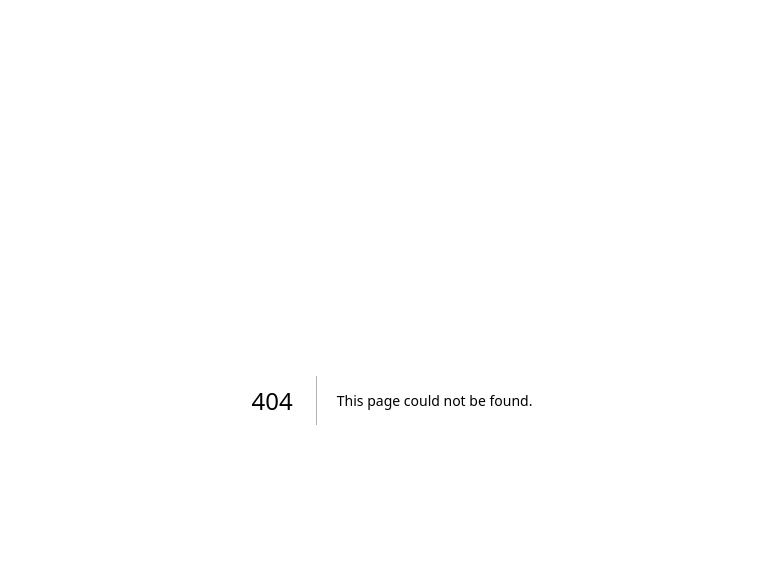
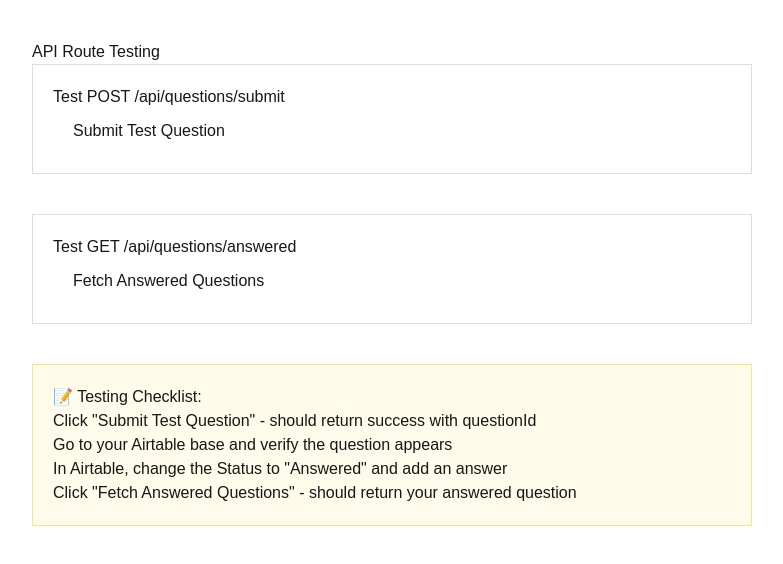
Before and after one commit to chain-labs/magnus-lp, a Next.js app: page /test-api in a window 1280 px wide. Before the commit this address had no page. Shown: the top 564 px of the page, without its empty margins (248-1031 px from the left). Built offline with nearby package versions, Linux system fonts and the light colour scheme.

Commit message:
Add Airtable integration and API routes for question submission and retrieval

```diff
--- /dev/null
+++ b/src/app/api/questions/answered/route.ts
@@ -0,0 +1,33 @@
+import { NextResponse } from "next/server";
+import { questionsTable } from "@/lib/airtable";
+
+export async function GET() {
+  try {
+    // Query Airtable for answered questions
+    const records = await questionsTable
+      .select({
+        filterByFormula:
+          "AND({Question Status} = 'Answered', {Answer Text} != '')",
+      })
+      .all();
+
+    // Transform records to a cleaner format
+    const questions = records.map((record) => ({
+      id: record.id,
+      questionText: record.fields["Question Text"],
+      userName: record.fields["User Name"] || "Anonymous",
+      answerText: record.fields["Answer Text"],
+      answeredBy: record.fields["Answered By"],
+      answerDate: record.fields["Answer Timestamp"],
+      display: record.fields["Display"],
+    }));
+
+    return NextResponse.json({ questions }, { status: 200 });
+  } catch (error) {
+    console.error("Error fetching questions:", error);
+    return NextResponse.json(
+      { error: "Failed to fetch questions" },
+      { status: 500 }
+    );
+  }
+}
--- /dev/null
+++ b/src/app/api/questions/submit/route.ts
@@ -0,0 +1,44 @@
+import { NextRequest, NextResponse } from "next/server";
+import { questionsTable } from "@/lib/airtable";
+
+export async function POST(request: NextRequest) {
+  try {
+    const body = await request.json();
+
+    // Validate required fields
+    if (!body.questionText || body.questionText.trim() === "") {
+      return NextResponse.json(
+        { error: "Question text is required" },
+        { status: 400 }
+      );
+    }
+
+    // Create record in Airtable
+    const record = await questionsTable.create([
+      {
+        fields: {
+          "Question Text": body.questionText,
+          "User Name": body.userName || "",
+          "User Email": body.userEmail || "",
+          "Submission Date": new Date().toISOString(),
+          "Question Status": "Pending",
+        },
+      },
+    ]);
+
+    return NextResponse.json(
+      {
+        success: true,
+        questionId: record[0].id,
+        message: "Question submitted successfully",
+      },
+      { status: 201 }
+    );
+  } catch (error) {
+    console.error("Error submitting question:", error);
+    return NextResponse.json(
+      { error: "Failed to submit question" },
+      { status: 500 }
+    );
+  }
+}
--- /dev/null
+++ b/src/app/test-api/page.tsx
@@ -0,0 +1,137 @@
+"use client";
+
+import { useState } from "react";
+
+export default function TestAPIPage() {
+  const [submitResult, setSubmitResult] = useState<any>(null);
+  const [fetchResult, setFetchResult] = useState<any>(null);
+  const [loading, setLoading] = useState(false);
+
+  // Test submitting a question
+  const testSubmit = async () => {
+    setLoading(true);
+    try {
+      const response = await fetch("/api/questions/submit", {
+        method: "POST",
+        headers: { "Content-Type": "application/json" },
+        body: JSON.stringify({
+          questionText: "This is a test question from the API test page",
+          userName: "Test User",
+          userEmail: "test@example.com",
+        }),
+      });
+
+      const data = await response.json();
+      setSubmitResult({ status: response.status, data });
+    } catch (error) {
+      setSubmitResult({ error: String(error) });
+    } finally {
+      setLoading(false);
+    }
+  };
+
+  // Test fetching answered questions
+  const testFetch = async () => {
+    setLoading(true);
+    try {
+      const response = await fetch("/api/questions/answered");
+      const data = await response.json();
+      setFetchResult({ status: response.status, data });
+    } catch (error) {
+      setFetchResult({ error: String(error) });
+    } finally {
+      setLoading(false);
+    }
+  };
+
+  return (
+    <div style={{ padding: "40px", maxWidth: "800px", margin: "0 auto" }}>
+      <h1>API Route Testing</h1>
+
+      {/* Test Submit */}
+      <div
+        style={{
+          marginBottom: "40px",
+          padding: "20px",
+          border: "1px solid #ddd",
+        }}
+      >
+        <h2>Test POST /api/questions/submit</h2>
+        <button
+          onClick={testSubmit}
+          disabled={loading}
+          style={{ padding: "10px 20px", cursor: "pointer" }}
+        >
+          Submit Test Question
+        </button>
+
+        {submitResult && (
+          <div
+            style={{
+              marginTop: "20px",
+              padding: "10px",
+              background: "#f5f5f5",
+            }}
+          >
+            <h3>Result:</h3>
+            <pre>{JSON.stringify(submitResult, null, 2)}</pre>
+          </div>
+        )}
+      </div>
+
+      {/* Test Fetch */}
+      <div
+        style={{
+          marginBottom: "40px",
+          padding: "20px",
+          border: "1px solid #ddd",
+        }}
+      >
+        <h2>Test GET /api/questions/answered</h2>
+        <button
+          onClick={testFetch}
+          disabled={loading}
+          style={{ padding: "10px 20px", cursor: "pointer" }}
+        >
+          Fetch Answered Questions
+        </button>
+
+        {fetchResult && (
+          <div
+            style={{
+              marginTop: "20px",
+              padding: "10px",
+              background: "#f5f5f5",
+            }}
+          >
+            <h3>Result:</h3>
+            <pre>{JSON.stringify(fetchResult, null, 2)}</pre>
+          </div>
+        )}
+      </div>
+
+      <div
+        style={{
+          padding: "20px",
+          background: "#fffbea",
+          border: "1px solid #f0e68c",
+        }}
+      >
+        <h3>📝 Testing Checklist:</h3>
+        <ol>
+          <li>
+            Click "Submit Test Question" - should return success with questionId
+          </li>
+          <li>Go to your Airtable base and verify the question appears</li>
+          <li>
+            In Airtable, change the Status to "Answered" and add an answer
+          </li>
+          <li>
+            Click "Fetch Answered Questions" - should return your answered
+            question
+          </li>
+        </ol>
+      </div>
+    </div>
+  );
+}
--- /dev/null
+++ b/src/lib/airtable.ts
@@ -0,0 +1,24 @@
+import Airtable from "airtable";
+
+// Initialize Airtable
+const base = new Airtable({ apiKey: process.env.AIRTABLE_API_KEY }).base(
+  process.env.AIRTABLE_BASE_ID!
+);
+
+export const questionsTable = base(process.env.AIRTABLE_TABLE_NAME!);
+
+// TypeScript types (optional but recommended)
+export interface Question {
+  id?: string;
+  fields: {
+    "Question Text": string;
+    "User Name"?: string;
+    "User Email"?: string;
+    "Submission Date": string;
+    "Question Status": "Pending" | "Approved" | "Answered" | "Rejected";
+    "Answer Text"?: string;
+    "Answered By"?: string;
+    "Answer Timestamp"?: string;
+    Display?: boolean;
+  };
+}
```
Also changed, not shown: package.json (+6 -5 lines), 1 other file (tests, documents, lock files or other folders).
